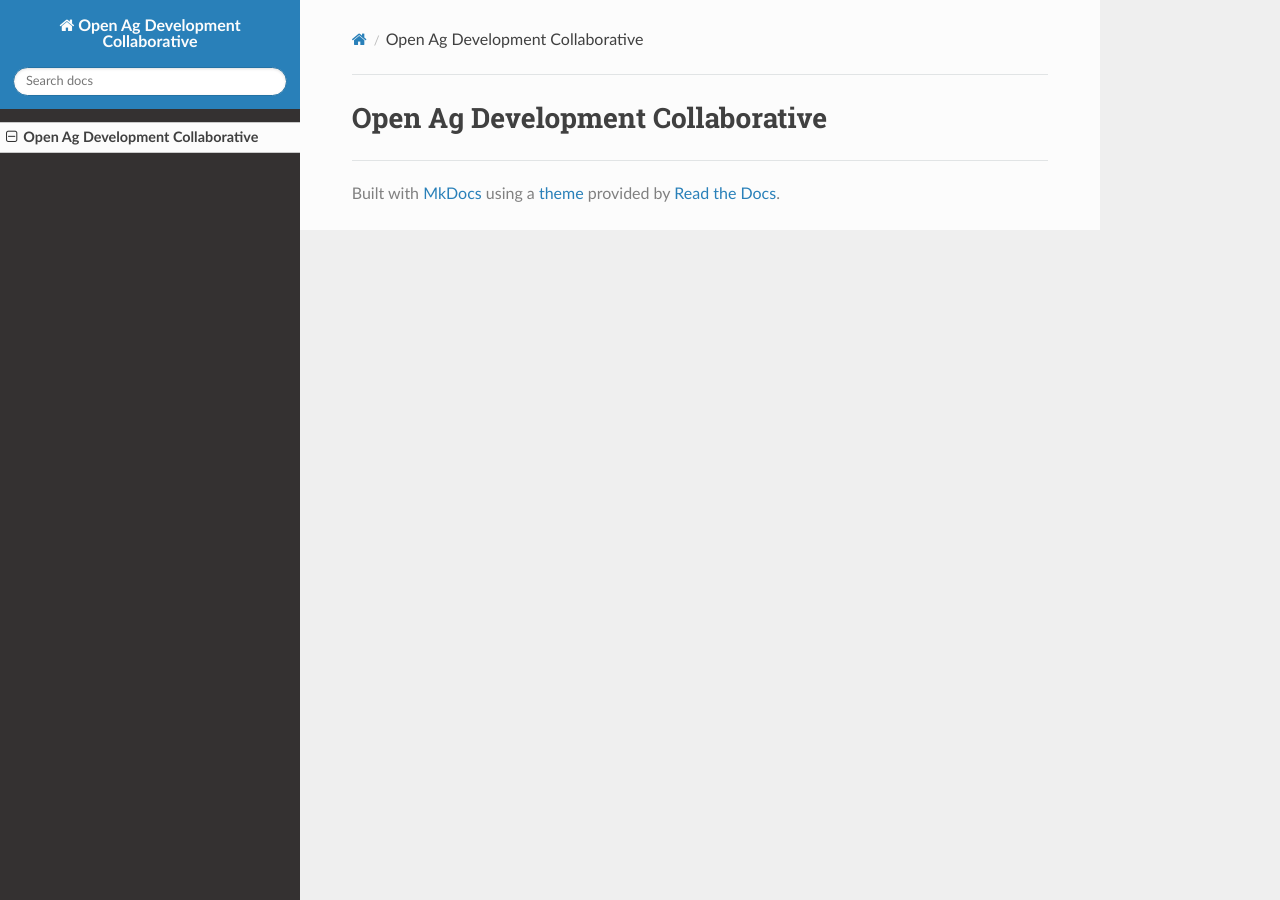
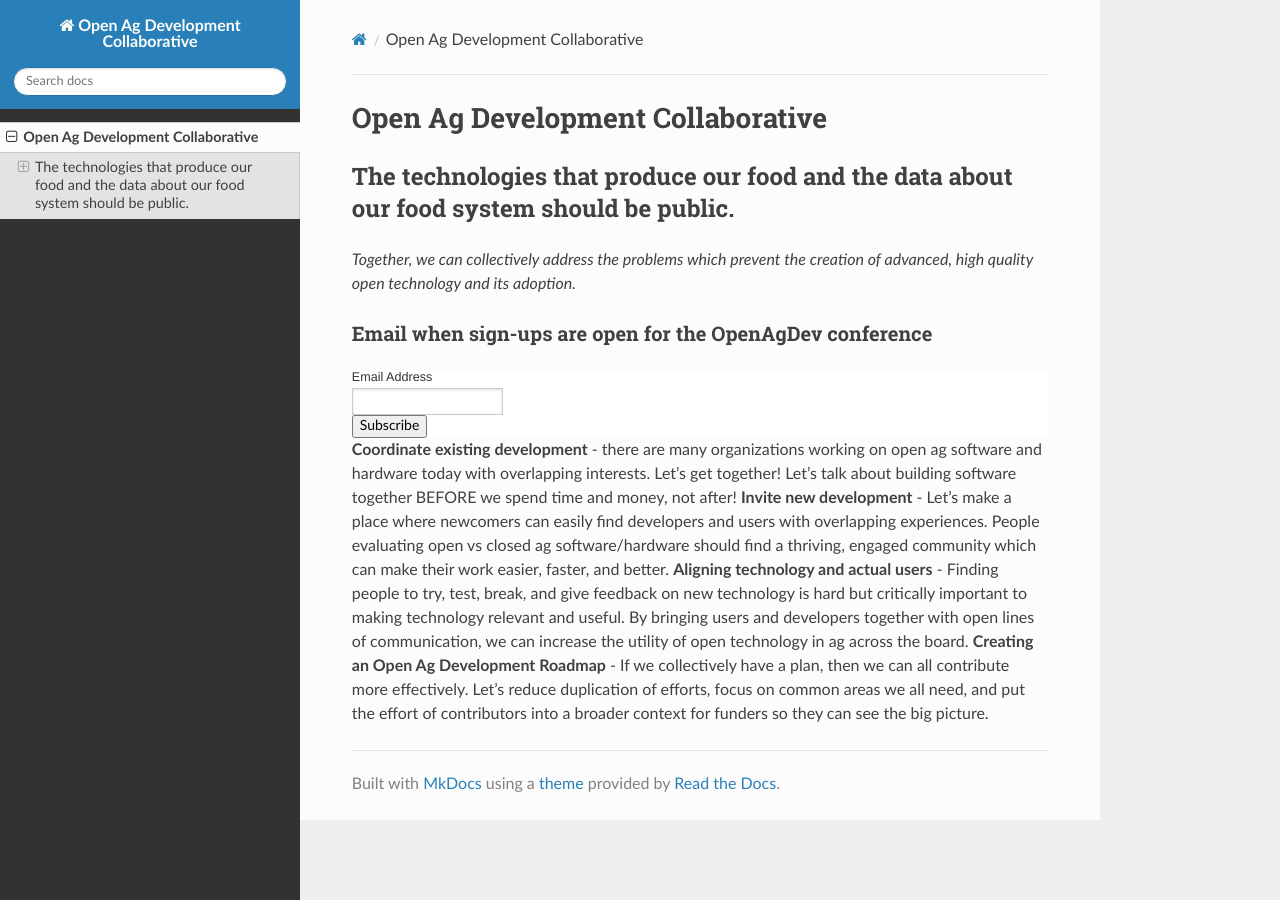
Before and after one commit to GOATech/goatech.org, an MkDocs documentation site: the page built from docs/index.md, in a window 1280 px wide. Built offline with MkDocs 1.6.1, drawn with Linux system fonts in a browser that asks for light colours; nearby versions of some CDN libraries; comment, search, counter and statistics services are not loaded.

Commit message:
Initial content and newsletter signup.

```diff
--- a/docs/index.md
+++ b/docs/index.md
@@ -1 +1,39 @@
 # Open Ag Development Collaborative
+
+## The technologies that produce our food and the data about our food system should be public.
+
+_Together, we can collectively address the problems which prevent the creation of advanced, high quality open technology and its adoption._
+
+### Email when sign-ups are open for the OpenAgDev conference
+
+<!-- Begin MailChimp Signup Form -->
+<link href="//cdn-images.mailchimp.com/embedcode/classic-10_7.css" rel="stylesheet" type="text/css">
+<style type="text/css">
+    #mc_embed_signup{background:#fff; clear:left; font:14px Helvetica,Arial,sans-serif; }
+    /* Add your own MailChimp form style overrides in your site stylesheet or in this style block.
+       We recommend moving this block and the preceding CSS link to the HEAD of your HTML file. */
+</style>
+<div id="mc_embed_signup">
+<form action="https://our-sci.us15.list-manage.com/subscribe/post?u=653d1531fa61bc874cfa79b79&amp;id=4d7120a2c3" method="post" id="mc-embedded-subscribe-form" name="mc-embedded-subscribe-form" class="validate" target="_blank" novalidate>
+    <div id="mc_embed_signup_scroll">
+    <h2></h2>
+<div class="mc-field-group">
+    <label for="mce-EMAIL">Email Address </label>
+    <input type="email" value="" name="EMAIL" class="required email" id="mce-EMAIL">
+</div>
+    <div id="mce-responses" class="clear">
+        <div class="response" id="mce-error-response" style="display:none"></div>
+        <div class="response" id="mce-success-response" style="display:none"></div>
+    </div>    <!-- real people should not fill this in and expect good things - do not remove this or risk form bot signups-->
+    <div style="position: absolute; left: -5000px;" aria-hidden="true"><input type="text" name="b_653d1531fa61bc874cfa79b79_4d7120a2c3" tabindex="-1" value=""></div>
+    <div class="clear"><input type="submit" value="Subscribe" name="subscribe" id="mc-embedded-subscribe" class="button"></div>
+    </div>
+</form>
+</div>
+<script type='text/javascript' src='//s3.amazonaws.com/downloads.mailchimp.com/js/mc-validate.js'></script><script type='text/javascript'>(function($) {window.fnames = new Array(); window.ftypes = new Array();fnames[0]='EMAIL';ftypes[0]='email';fnames[1]='FNAME';ftypes[1]='text';fnames[2]='LNAME';ftypes[2]='text';}(jQuery));var $mcj = jQuery.noConflict(true);</script>
+<!--End mc_embed_signup-->
+
+**Coordinate existing development** - there are many organizations working on open ag software and hardware today with overlapping interests. Let’s get together! Let’s talk about building software together BEFORE we spend time and money, not after!
+**Invite new development** - Let’s make a place where newcomers can easily find developers and users with overlapping experiences. People evaluating open vs closed ag software/hardware should find a thriving, engaged community which can make their work easier, faster, and better.
+**Aligning technology and actual users** - Finding people to try, test, break, and give feedback on new technology is hard but critically important to making technology relevant and useful. By bringing users and developers together with open lines of communication, we can increase the utility of open technology in ag across the board.
+**Creating an Open Ag Development Roadmap** - If we collectively have a plan, then we can all contribute more effectively. Let’s reduce duplication of efforts, focus on common areas we all need, and put the effort of contributors into a broader context for funders so they can see the big picture.
```
